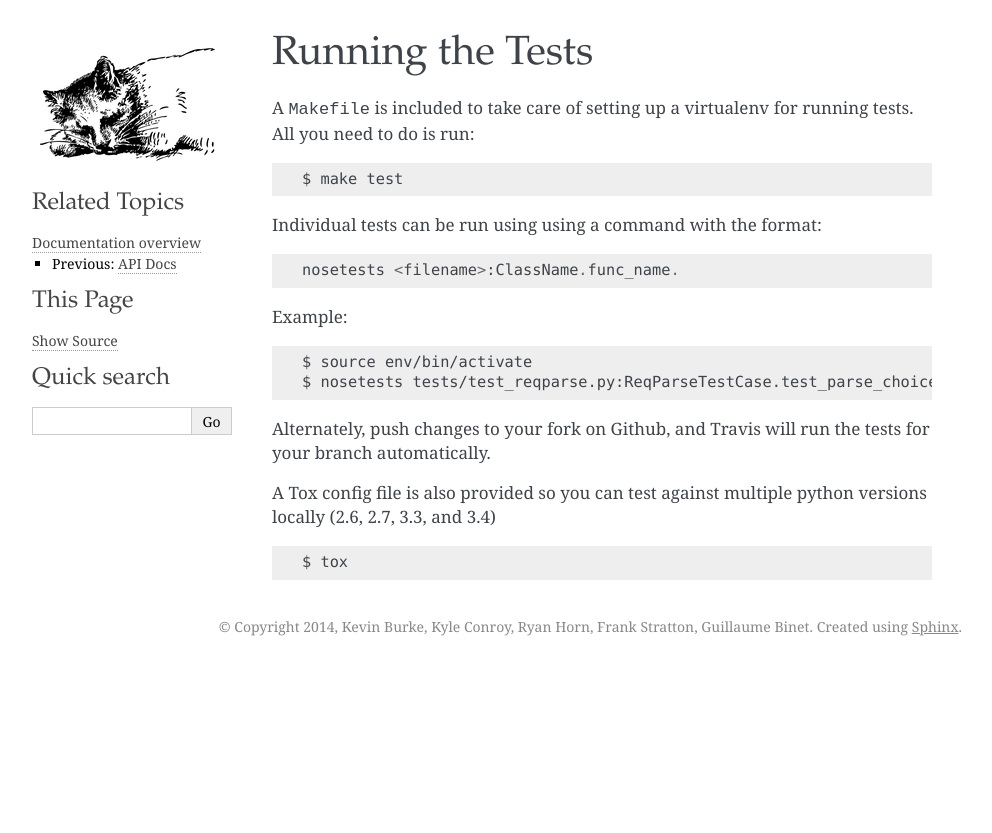
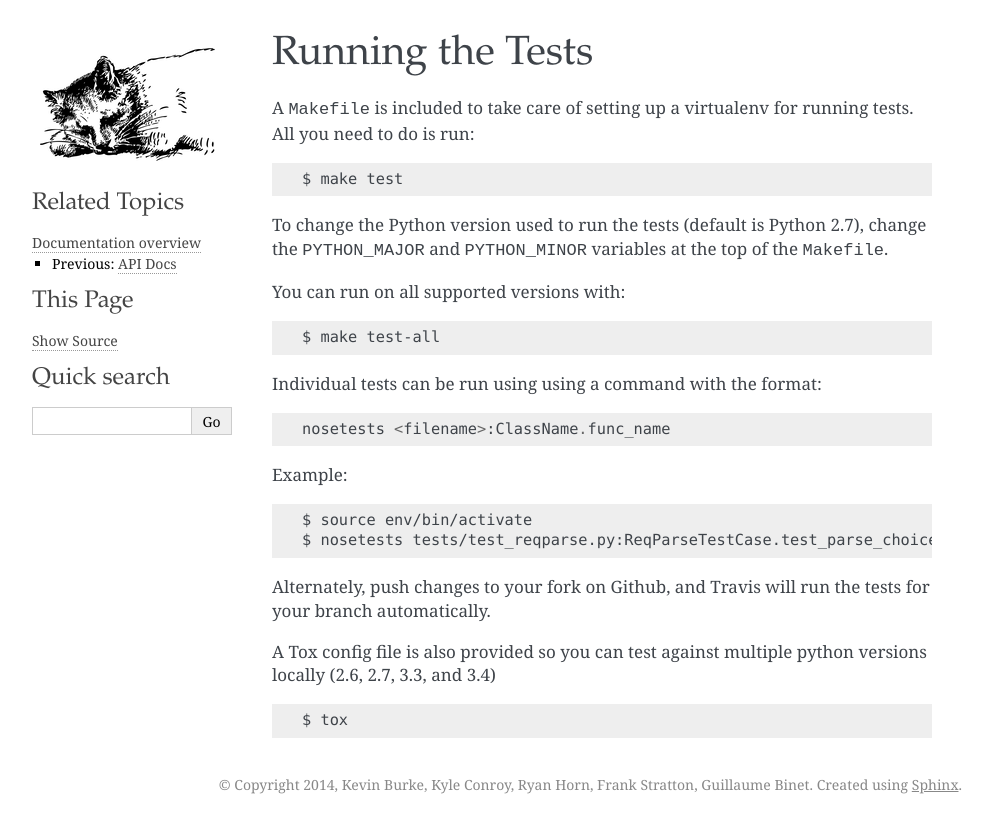
Before and after one commit to flask-restful/flask-restful, a Sphinx documentation site: the page built from docs/testing.rst, in a window 1280 px wide. Shown: the top 833 px of the page, without its empty margins (148-1140 px from the left). Built offline with Sphinx 7.4.7, drawn with Linux system fonts in a browser that asks for light colours.

Commit message:
update testing docs

```diff
--- a/docs/testing.rst
+++ b/docs/testing.rst
@@ -7,9 +7,15 @@ A ``Makefile`` is included to take care of setting up a virtualenv for running t
 
     $ make test
 
+To change the Python version used to run the tests (default is Python 2.7), change the ``PYTHON_MAJOR`` and ``PYTHON_MINOR`` variables at the top of the ``Makefile``.
+
+You can run on all supported versions with::
+
+    $ make test-all
+
 Individual tests can be run using using a command with the format::
 
-    nosetests <filename>:ClassName.func_name.
+    nosetests <filename>:ClassName.func_name
 
 Example::
 
```
